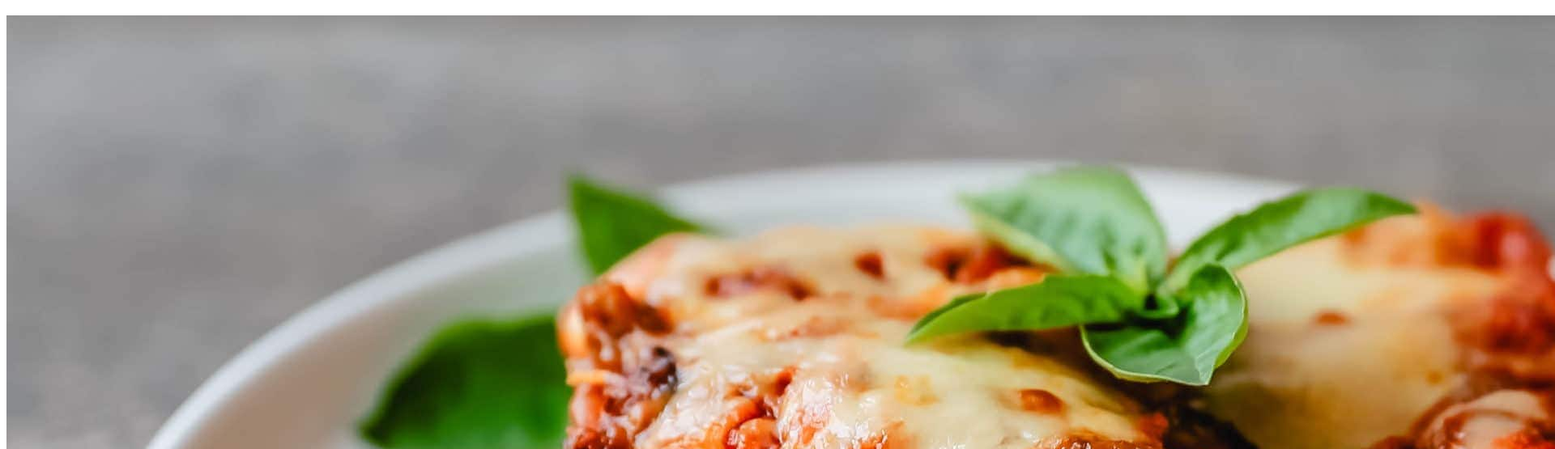
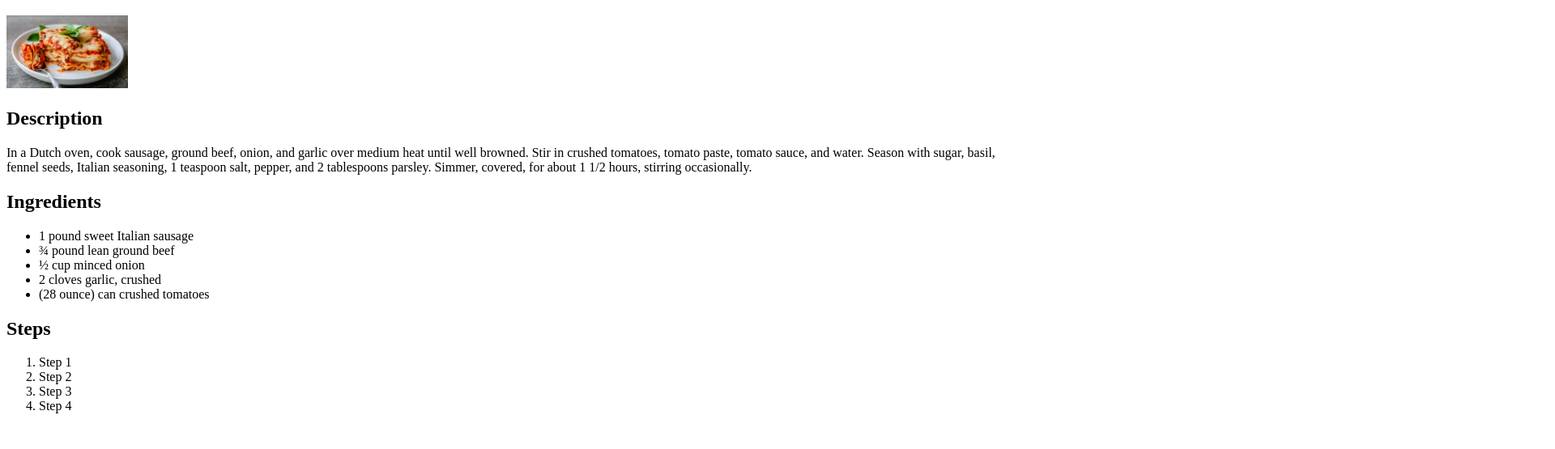
Before and after one commit to Xertz-droid/odin-recipes, a plain HTML site: page recipes/lasagna.html in a window 1280 px wide. Shown: the part 61-616 px from the top of the page at 81% size, 1920 px wide, since content can reach past the window. Drawn offline with Linux system fonts and the light colour scheme.

Commit message:
Size img changed

```diff
--- a/recipes/lasagna.html
+++ b/recipes/lasagna.html
@@ -6,7 +6,7 @@
   </head>
   <body>
     <h1>How to make Lasagna</h1>
-    <img src="../img/Classic-Lasagna-14-scaled.jpg">
+    <img src="../img/Classic-Lasagna-14-scaled.jpg" width="150">
     <h2>Description</h2>
     <p>In a Dutch oven, cook sausage, ground beef, onion, and garlic over medium heat until well browned. Stir in crushed tomatoes, tomato paste, tomato sauce, and water. Season with sugar, basil, fennel seeds, Italian seasoning, 1 teaspoon salt, pepper, and 2 tablespoons parsley. Simmer, covered, for about 1 1/2 hours, stirring occasionally.</p>
     <h2>Ingredients</h2>
```
Also changed, not shown: 1 other file.
